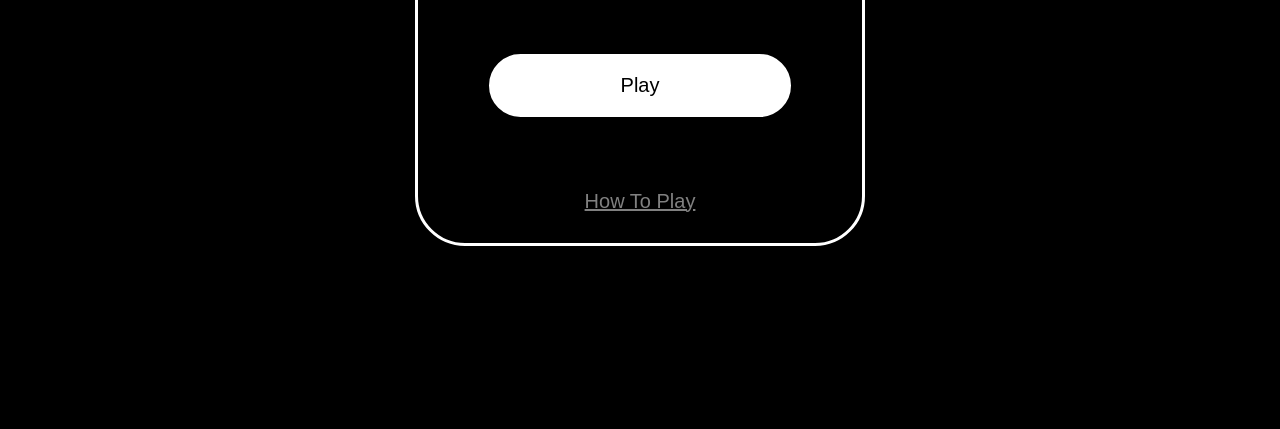
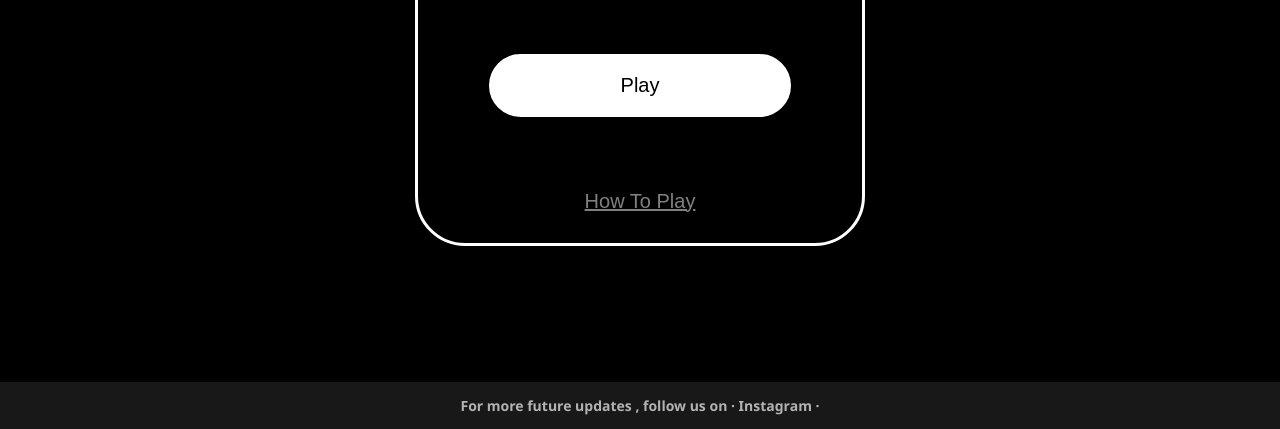
Before and after one commit to educationid0-web/bingo-backend, a website: page main-menu.html in a window 1280 px wide. Shown: the part 371-800 px from the top of the page. Drawn offline with nearby package versions, Linux system fonts and the light colour scheme; no server answers; a web font is replaced by a local one.

Commit message:
Updated code

```diff
--- a/main-menu.html
+++ b/main-menu.html
@@ -3,10 +3,13 @@
 <head>
 <meta charset="UTF-8" />
 <meta name="viewport" content="width=device-width, initial-scale=1.0" />
+<meta name="description" content="A fun real-time multiplayer Bingo game! Create or join rooms, compete with friends, complete 5 lines, press BINGO first and win. Fast, interactive, and free!">
+
 <title>Bingo Menu</title>
 <link rel="preconnect" href="https://fonts.googleapis.com">
 <link rel="preconnect" href="https://fonts.gstatic.com" crossorigin>
 <link href="https://fonts.googleapis.com/css2?family=BBH+Sans+Hegarty&display=swap" rel="stylesheet">
+
 <style>
 body {
     user-select: none;
@@ -313,5 +316,30 @@ function howToPlay() {
 
 </script>
 
+<footer style="
+    width:100%;
+    background:#181818;
+    color:#b3b3b3;
+    text-align:center;
+    padding:14px 0;
+    position:fixed;
+    bottom:0;
+    left:0;
+    font-family:'Segoe UI', Tahoma, Geneva, Verdana, sans-serif;
+    font-size:14px;
+    font-weight:600;
+    z-index:99999;
+">
+  For more future updates , follow us on
+  <a href="https://www.instagram.com/ran.som70/" target="_blank" style="
+        color:#b3b3b3;
+        text-decoration:none;
+        font-weight:700;
+    ">· Instagram ·</a>
+</footer>
+
+
+
+
 </body>
 </html>
```
